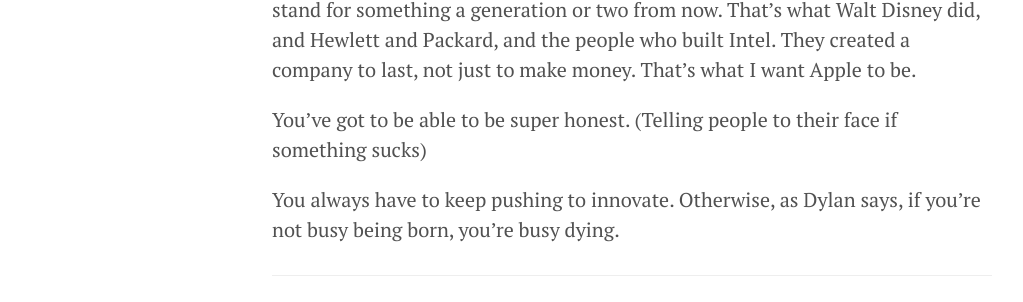
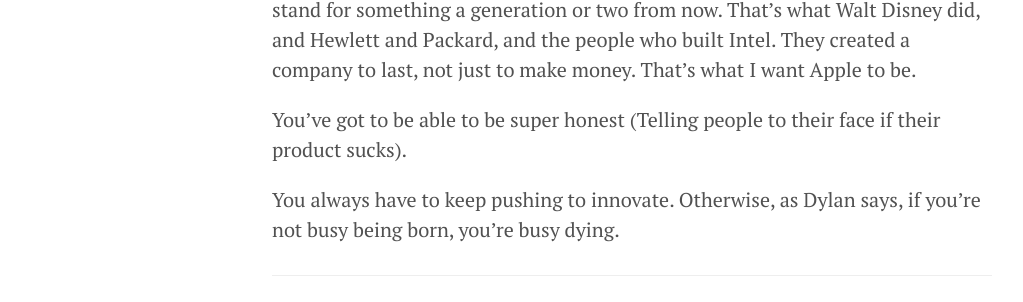
Before and after one commit to jashrathod/book-blog, a Jekyll site: the page built from _posts/2021-10-05-steve-jobs.md, in a window 1280 px wide and 900 px high, scrolled down 2445 px. Shown: the part 154-456 px from the top of the window, without its empty margins (8-1031 px from the left). Built offline with Jekyll 4.4.1, drawn with Linux system fonts in a browser that asks for light colours; comment, search, counter and statistics services are not loaded.

Commit message:
Update 2021-10-05-steve-jobs.md

```diff
--- a/_posts/2021-10-05-steve-jobs.md
+++ b/_posts/2021-10-05-steve-jobs.md
@@ -52,7 +52,7 @@ Products, not the profits, were the motivation. It’s a subtle difference, but
 
 I hate it when people call themselves "entrepreneurs" when what they're really trying to do is launch a startup and then sell or go public, so they can cash in and move on. They're unwilling to do the work it takes to build a real company, which is the hardest work in business. That's how you really make a contribution and add to the legacy of those who went before. You build a company that will still stand for something a generation or two from now. That's what Walt Disney did, and Hewlett and Packard, and the people who built Intel. They created a company to last, not just to make money. That's what I want Apple to be.
 
-You’ve got to be able to be super honest. (Telling people to their face if something sucks)
+You’ve got to be able to be super honest (Telling people to their face if their product sucks).
 
 You always have to keep pushing to innovate. Otherwise, as Dylan says, if you’re not busy being born, you’re busy dying.
 
```
